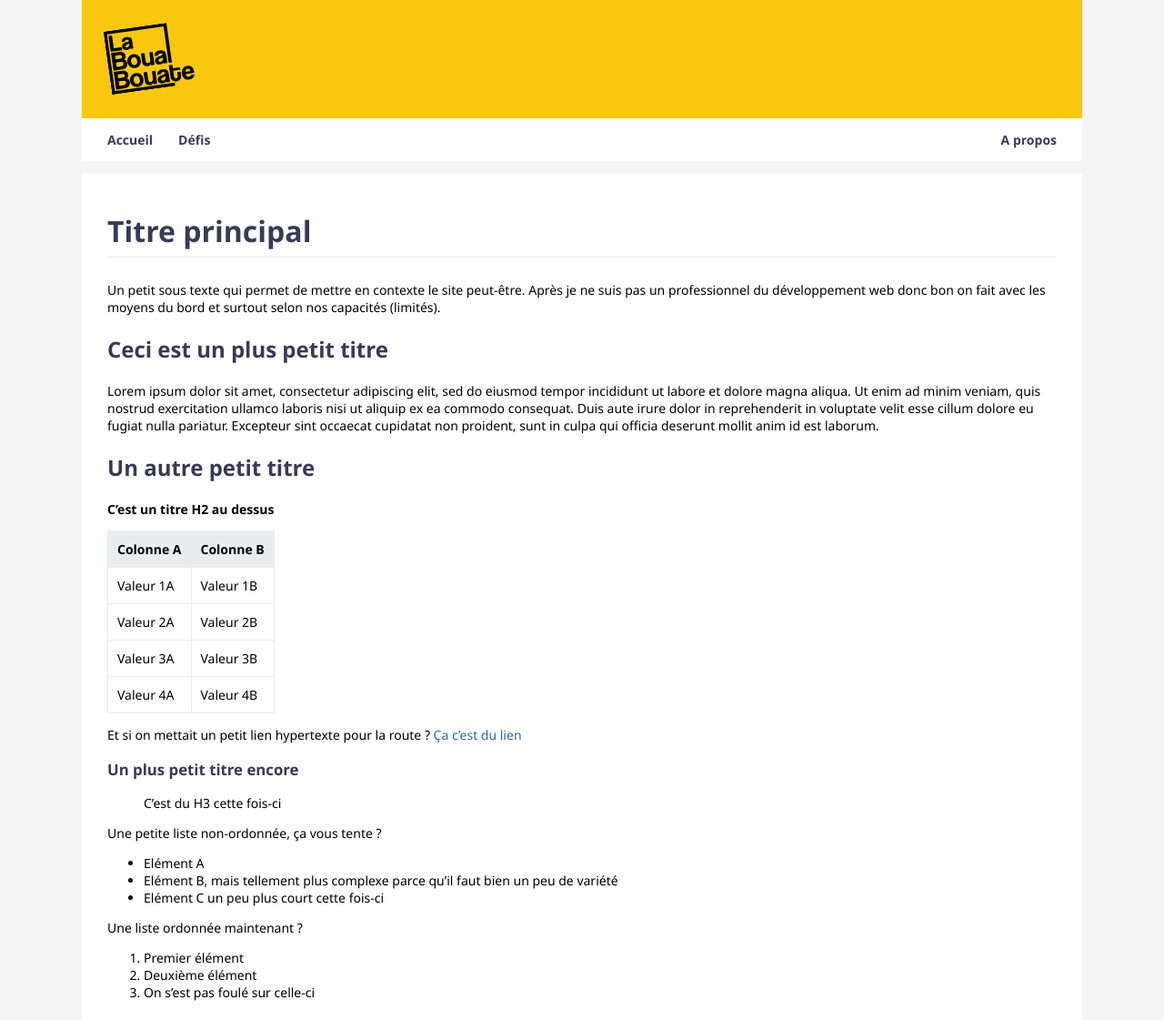
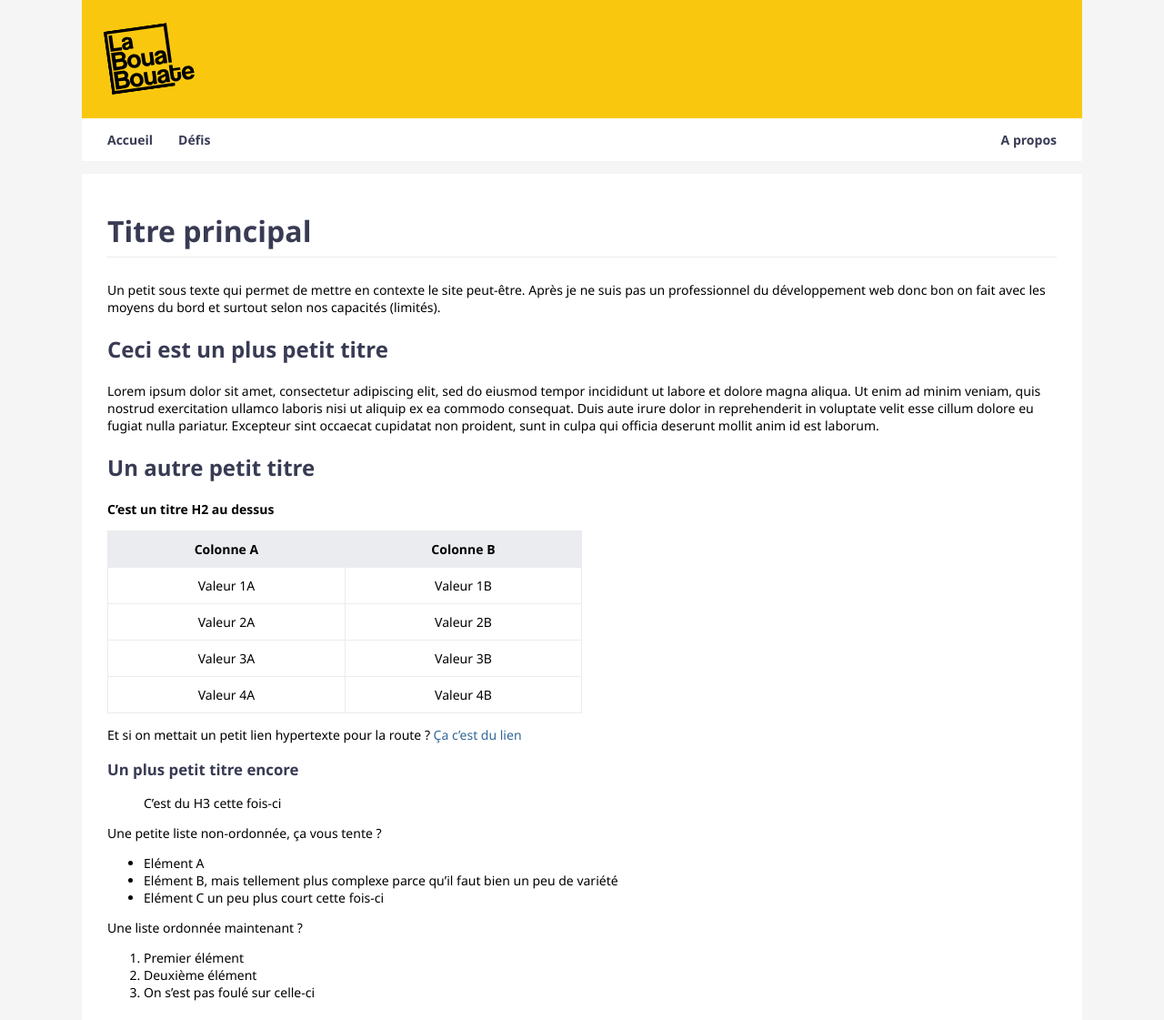
Before and after one commit to leobouard/leobouard.github.io, a Jekyll site: the page built from index.md, in a window 1280 px wide. Shown: the top 1121 px of the page at 91% size. Built offline with Jekyll 4.4.1, drawn with Linux system fonts in a browser that asks for light colours; our own code applies the rules of GitHub Pages for plain Markdown files.

Commit message:
Update table & img

```diff
--- a/assets/css/style.scss
+++ b/assets/css/style.scss
@@ -101,6 +101,14 @@
     margin-bottom: 1em;
 }
 
+section img {
+    text-align: center;
+}
+
+section table {
+    text-align: center;
+}
+
     /* --- TEXT --- */
 
     a {
@@ -130,6 +138,7 @@
 
     img {
         max-width: 100%;
+        max-height: 250px;
     }
 
     hr {
@@ -204,6 +213,7 @@
 
     table {
         max-width: 100%;
+        min-width: 50%;
     }
 
     /* --- HIGHLIGHT --- */
```
Also changed, not shown: _posts/2021-07-23-jour-de-paie.md (+4 -4 lines).
